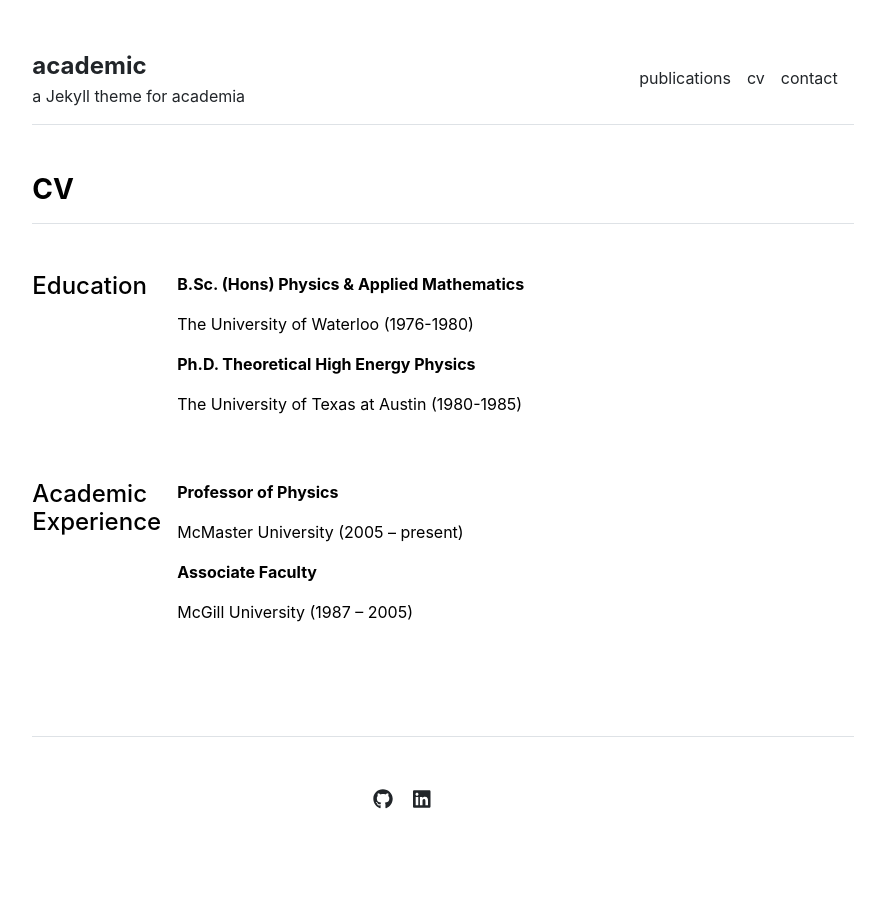
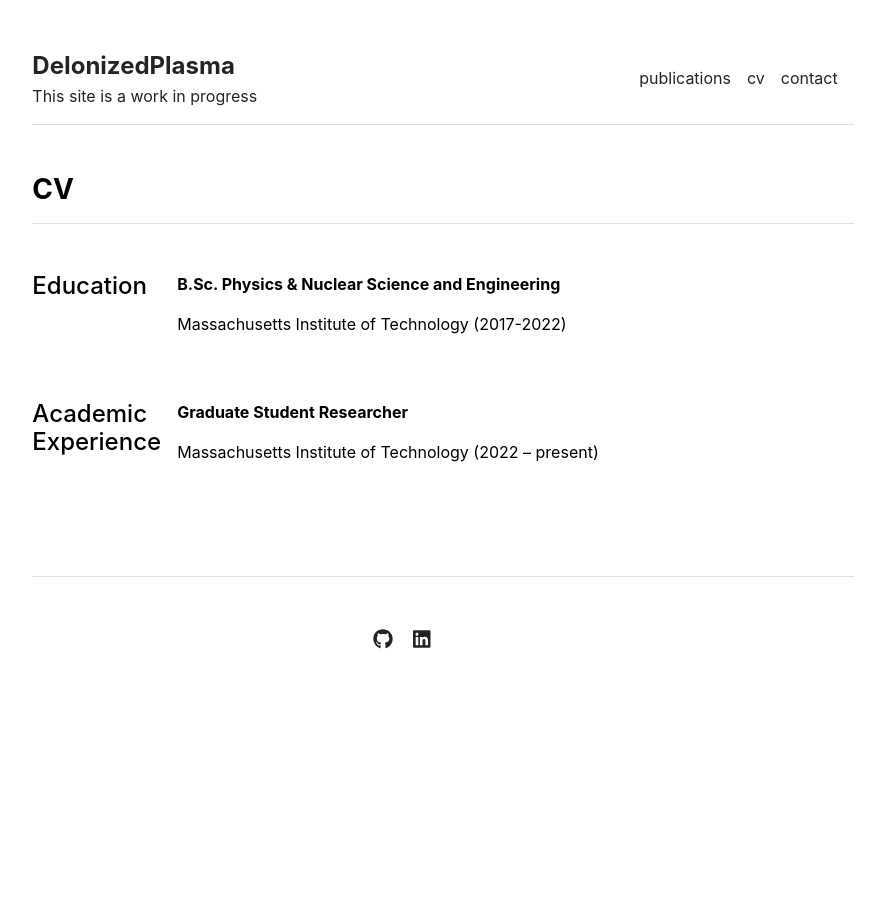
Before and after one commit to DeIonizedPlasma/deionizedplasma.github.io, a Jekyll site: the page built from cv.md, in a window 1280 px wide. Shown: the whole page, without its empty margins (197-1082 px from the left). Built offline with Jekyll 4.4.1, drawn with Linux system fonts in a browser that asks for light colours.

Commit message:
More changes towards a presentable site

```diff
--- a/_config.yml
+++ b/_config.yml
@@ -1,4 +1,4 @@
 url: "" # the base hostname & protocol for your site, e.g. http://example.com
 baseurl: "" # the subpath of your site, e.g. /blog
-title: "academic" # the name of your site, e.g. ACME Corp.
-description: "a Jekyll theme for academia"
+title: "DeIonizedPlasma" # the name of your site, e.g. ACME Corp.
+description: "This site is a work in progress"
--- a/_data/cv/academic-experience.yml
+++ b/_data/cv/academic-experience.yml
@@ -1,5 +1,2 @@
-- title: 'Professor of Physics'
-  description: 'McMaster University (2005 – present)'
-
-- title: 'Associate Faculty'
-  description: 'McGill University (1987 – 2005)'
+- title: 'Graduate Student Researcher'
+  description: 'Massachusetts Institute of Technology (2022 – present)'
--- a/_data/cv/education.yml
+++ b/_data/cv/education.yml
@@ -1,5 +1,2 @@
-- title: 'B.Sc. (Hons) Physics & Applied Mathematics'
-  description: 'The University of Waterloo (1976-1980)'
-
-- title: 'Ph.D. Theoretical High Energy Physics'
-  description: 'The University of Texas at Austin (1980-1985)'
+- title: 'B.Sc. Physics & Nuclear Science and Engineering'
+  description: 'Massachusetts Institute of Technology (2017-2022)'
--- a/_data/settings.yml
+++ b/_data/settings.yml
@@ -4,8 +4,8 @@ menu:
 - {name: 'contact', url: '/contact'}
 
 social:
-- {icon: 'github', link: 'https://github.com/LeNPaul'}
-- {icon: 'linkedin', link: 'https://linkedin.com/in/lenpaul'}
+- {icon: 'github', link: 'https://github.com/DeIonizedPlasma'}
+- {icon: 'linkedin', link: 'https://www.linkedin.com/in/joseph-jerkins-72271410a'}
 
 contacts:
-- {name: 'Dr. Academia', title: 'Professor', department: 'Physics & Astronomy', institution: 'Some University', institution_address: '1 Main Street, Canada', phone: '(000) 000-0000', email: 'hello@university.edu', office: 'Science Building 505', image: 'assets/img/contact.jpg'}
+- {name: 'Joseph Jerkins', department: 'Plasma Science and Fusion Center', institution: 'Massachusetts Institute of Technology', institution_address: '77 Massachusetts Ave', phone: '(000) 000-0000', email: 'josephwj@mit.edu', office: 'NW17-216'}
```
Also changed, not shown: _data/publications.yml (+1 -9 lines), _posts/test-post.md (added, +10 -0 lines), 1 other file.
